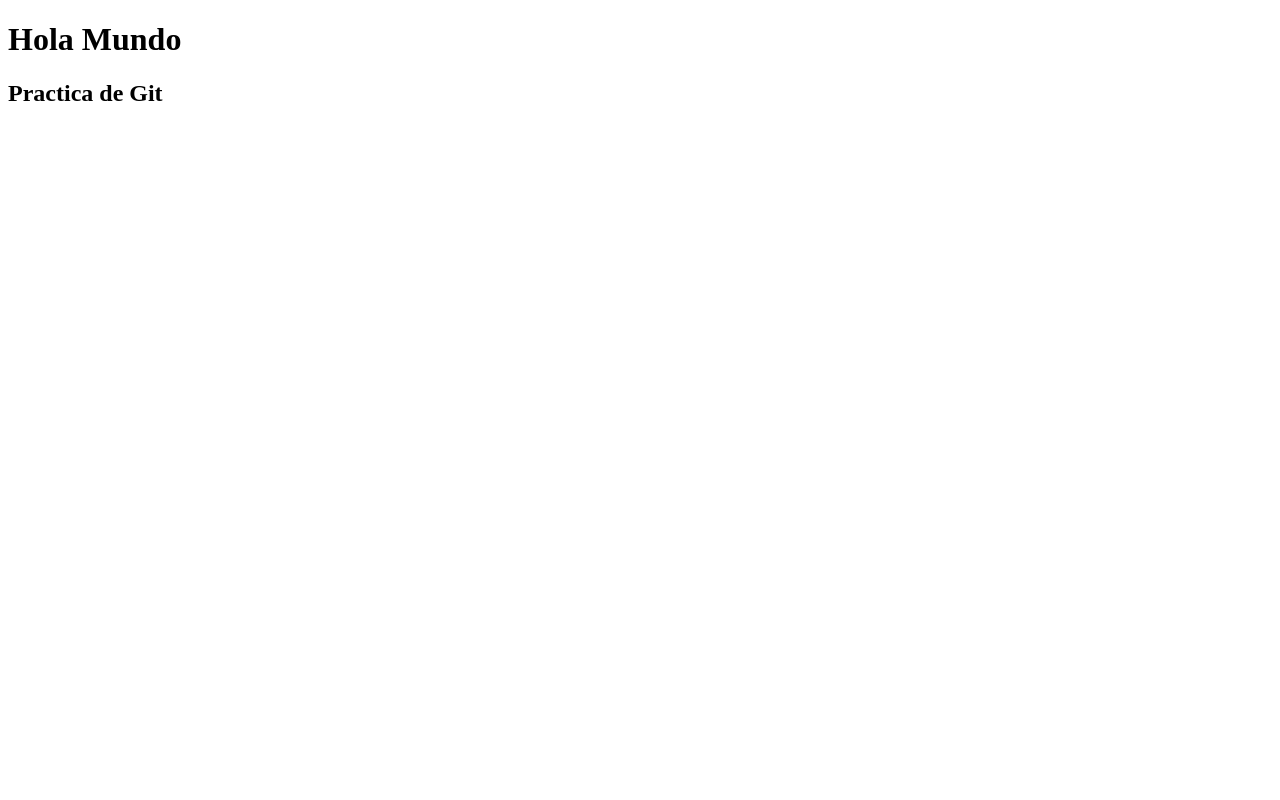
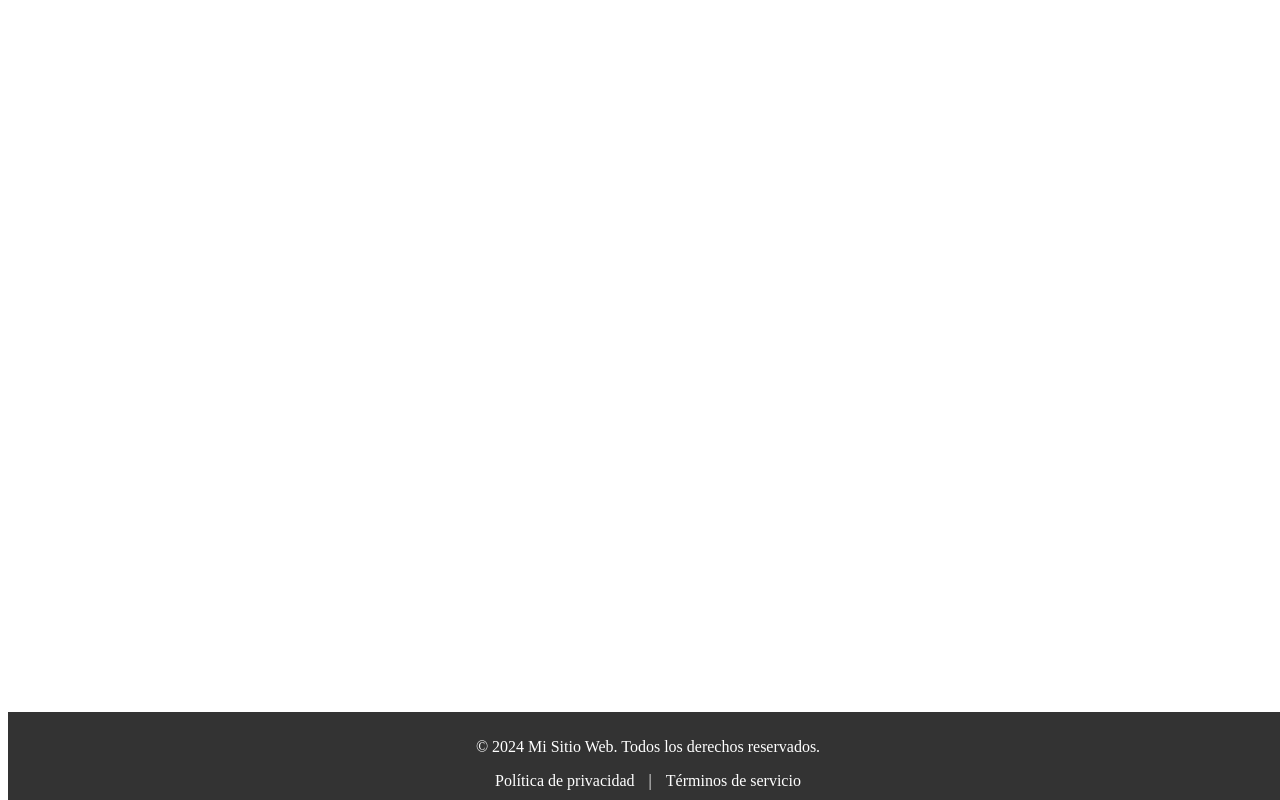
Before and after one commit to martinsosa5/practicaGit, a plain HTML site: page index.html in a window 1280 px wide. Drawn offline with Linux system fonts and the light colour scheme.

Commit message:
termine footer

```diff
--- a/index.html
+++ b/index.html
@@ -4,9 +4,29 @@
     <meta charset="UTF-8">
     <meta name="viewport" content="width=device-width, initial-scale=1.0">
     <title>Practica de Git</title>
+    <style>
+        footer {
+            background-color: #333;
+            color: #fff;
+            text-align: center;
+            padding: 10px 0;
+            position: fixed;
+            width: 100%;
+            bottom: 0;
+        }
+        footer a {
+            color: #fff;
+            text-decoration: none;
+            margin: 0 10px;
+        }
+
+    </style>
 </head>
 <body>
-    <h1> Hola Mundo</h1>
-    <h2>Practica de Git</h2>
+    <footer>
+        <p>&copy; 2024 Mi Sitio Web. Todos los derechos reservados.</p>
+        <a href="#">Política de privacidad</a> |
+        <a href="#">Términos de servicio</a>
+    </footer>
 </body>
 </html>
```
